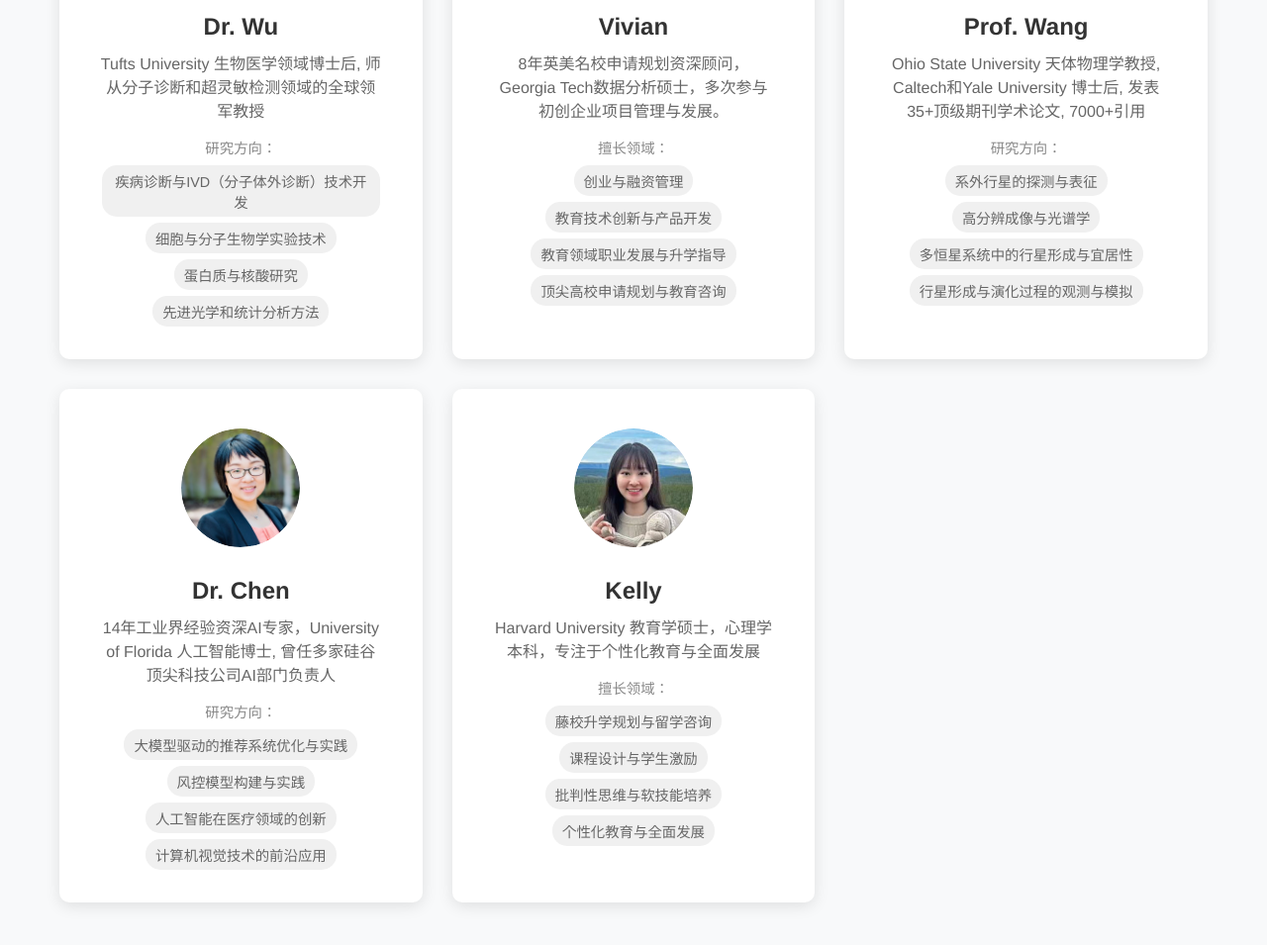
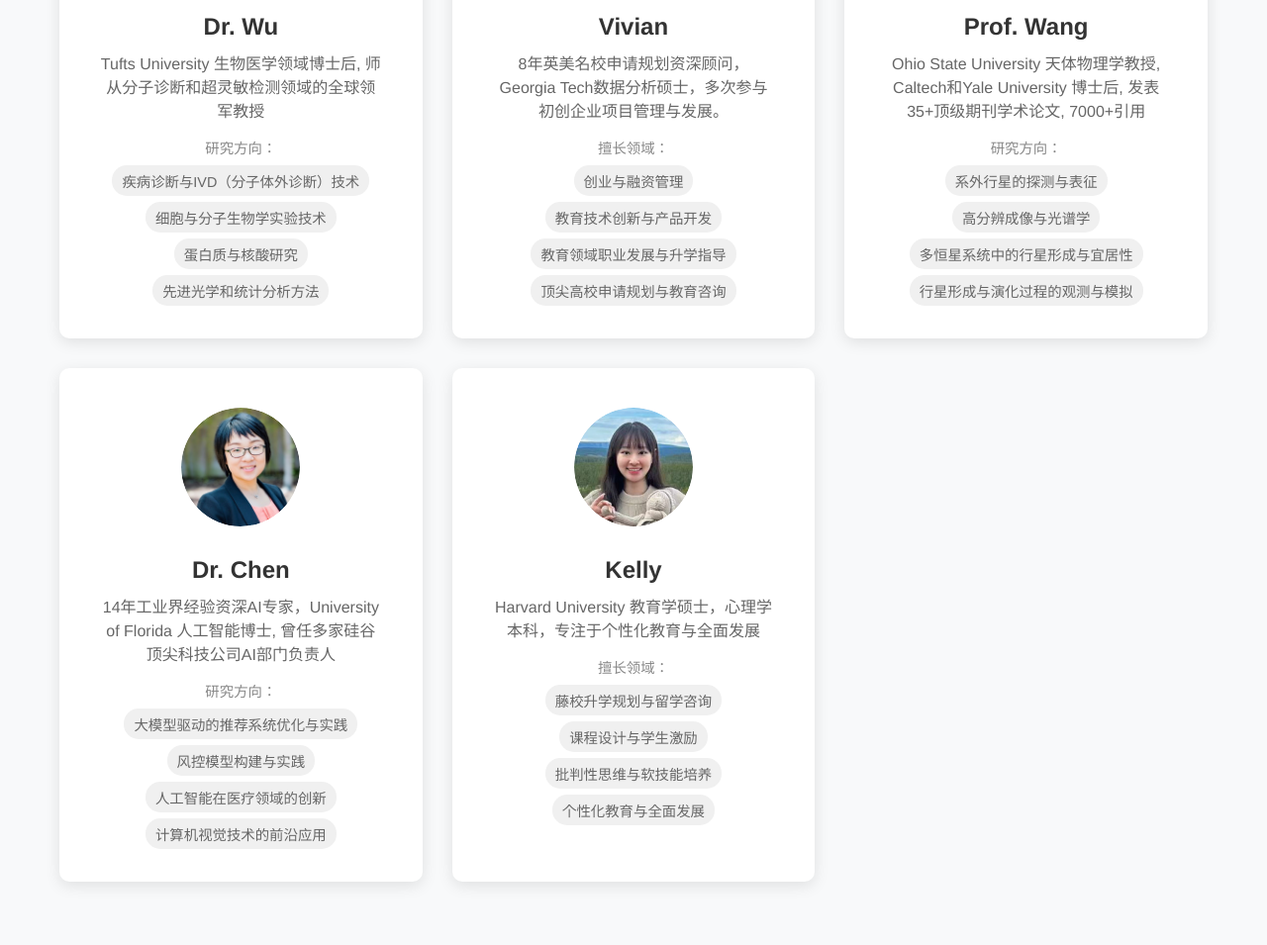
Before and after one commit to chenting011039/xplorifyai, a plain HTML site: page index.html in a window 1280 px wide. Shown: the part 2172-3127 px from the top of the page at 99% size. Drawn offline with Linux system fonts and the light colour scheme.

Commit message:
Add untracked files

```diff
--- a/index.html
+++ b/index.html
@@ -1080,7 +1080,7 @@
                         <div class="mentor-specialties">
                             <span>研究方向：</span>
                             <ul>
-                                <li>疾病诊断与IVD（分子体外诊断）技术开发</li>
+                                <li>疾病诊断与IVD（分子体外诊断）技术</li>
                                 <li>细胞与分子生物学实验技术</li>
                                 <li>蛋白质与核酸研究</li>
                                 <li>先进光学和统计分析方法</li>
```
